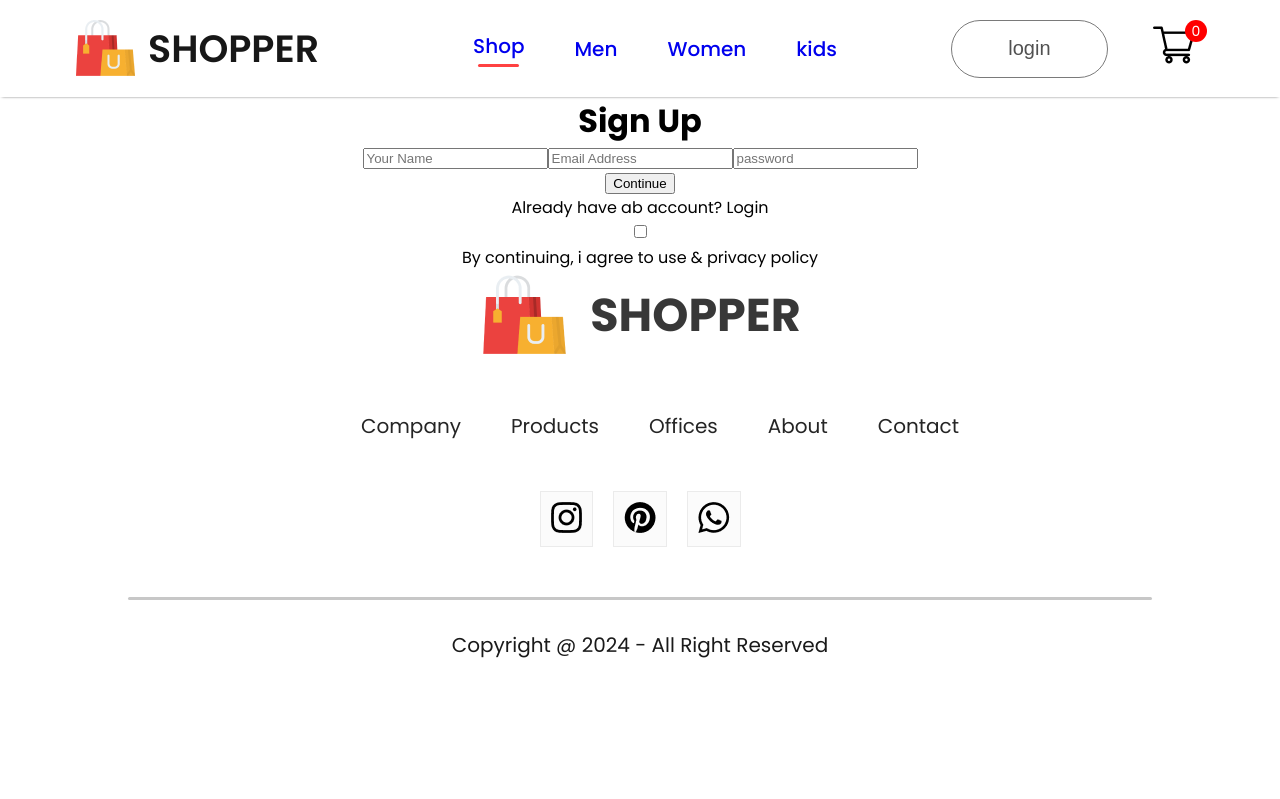
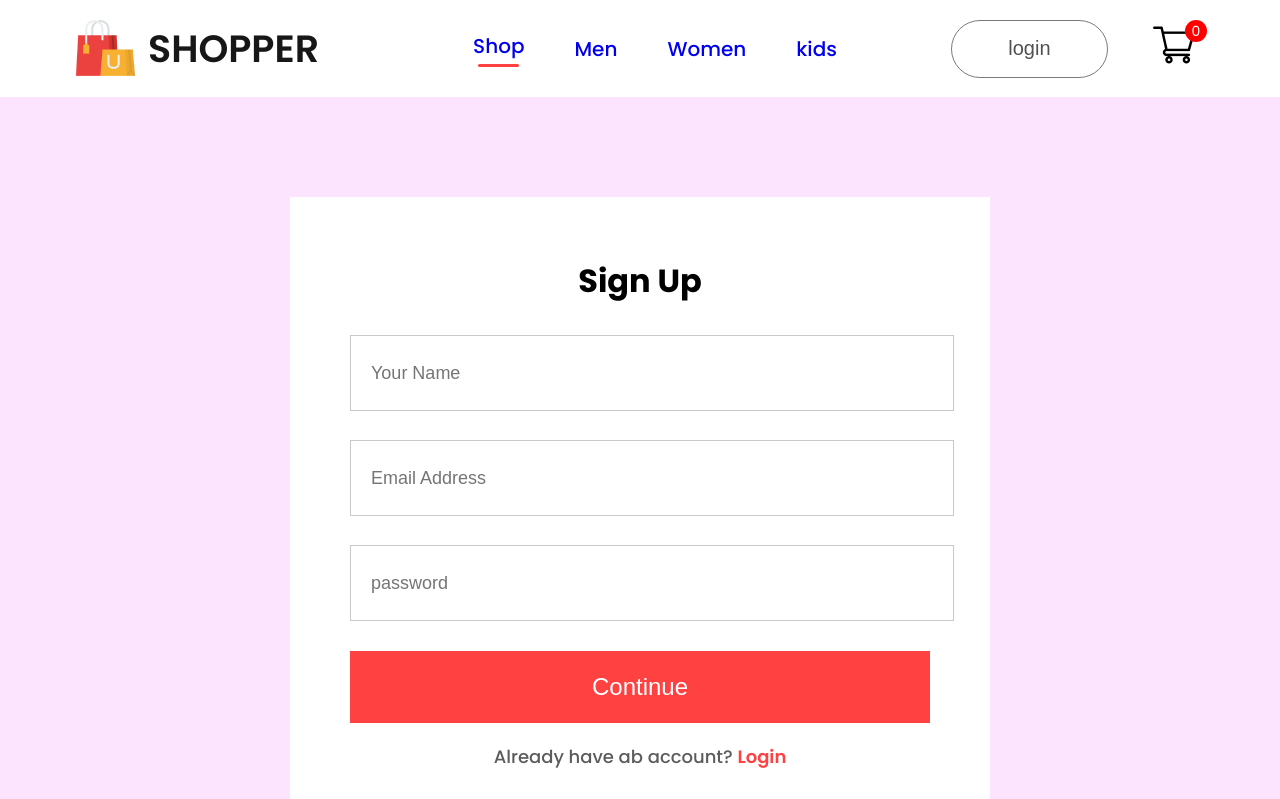
Before and after one commit to mdamir-012/E-Commerce-Web-Shop, a React (Create React App) app in the folder frontend/: page /login in a window 1280 px wide. Shown: the top 799 px of the page. Built offline with nearby package versions, Linux system fonts and the light colour scheme.

Commit message:
loginsignup added with css

```diff
--- a/frontend/src/App.js
+++ b/frontend/src/App.js
@@ -11,23 +11,33 @@ import men_banner from "./Assets/Frontend_Assets/banner_mens.png";
 import women_banner from "./Assets/Frontend_Assets/banner_women.png";
 import kid_banner from "./Assets/Frontend_Assets/banner_kids.png";
 
-
 function App() {
   return (
     <div className="App">
       <BrowserRouter>
         <Navbar />
         <Routes>
-            <Route path="/" element={<Shop/>}/>
-            <Route path="/mens" element={<ShopCategory banner={men_banner} category="men"/>}/>
-            <Route path="/womens" element={<ShopCategory banner={women_banner} category="women"/>}/>
-            <Route path="/kids" element={<ShopCategory banner={kid_banner} category="kid"/>}/>
-            <Route path="product" element={<Product/>}/>
-            <Route path=":productId" element={<Product/>}/>
-            <Route path="/cart" element={<Cart/>}/>
-            <Route path="/login" element={<LoginSignup/>}/>
+          <Route path="/" element={<Shop />} />
+          <Route
+            path="/mens"
+            element={<ShopCategory banner={men_banner} category="men" />}
+          />
+          <Route
+            path="/womens"
+            element={<ShopCategory banner={women_banner} category="women" />}
+          />
+          <Route
+            path="/kids"
+            element={<ShopCategory banner={kid_banner} category="kid" />}
+          />
+          <Route path="/product" element={<Product />}>
+            <Route path=":productId" element={<Product />} />
+          </Route>
+
+          <Route path="/cart" element={<Cart />} />
+          <Route path="/login" element={<LoginSignup />} />
         </Routes>
-        <Footer/>
+        <Footer />
       </BrowserRouter>
     </div>
   );
--- /dev/null
+++ b/frontend/src/Components/Breadcrum/Breadcrum.jsx
@@ -0,0 +1,16 @@
+import React from "react";
+import "./Breadcrum.css";
+import arrow_icon from "../../Assets/Frontend_Assets/breadcrum_arrow.png";
+
+const Breadcrum = (props) => {
+  const { product } = props;
+  return (
+    <div className="breadcrum">
+      HOME <img src={arrow_icon} alt="" /> SHOP <img src={arrow_icon} alt="" />{" "}
+      {product.category} <img src={arrow_icon} alt="" />
+      {product.name}
+    </div>
+  );
+};
+
+export default Breadcrum;
--- a/frontend/src/Components/Item/Item.jsx
+++ b/frontend/src/Components/Item/Item.jsx
@@ -1,10 +1,11 @@
 import React from "react";
 import "./Item.css";
+import { Link } from "react-router-dom";
 
 const Item = (props) => {
   return (
     <div className="item">
-      <img src={props.image} alt="" />
+      <Link to={`/product/${props.id}`}><img src={props.image} alt="" /></Link>
       <p>{props.name}</p>
       <div className="item_price">
         <div className="item_price_new">$ {props.new_price}</div>
--- /dev/null
+++ b/frontend/src/Pages/CSS/Loginsignup.css
@@ -0,0 +1,69 @@
+.loginsignup {
+  width: 100%;
+  height: 80vh;
+  background: #fce3fe;
+  padding-top: 100px;
+}
+
+.loginsignup_container {
+  width: 580px;
+  height: 600px;
+  background: white;
+  margin: auto;
+  padding: 40px 60px;
+}
+
+.loginsignup_container h1 {
+  margin: 20px 0px;
+}
+
+.loginsignup_fields {
+  display: flex;
+  flex-direction: column;
+  gap: 29px;
+  margin-top: 30px;
+}
+
+.loginsignup_fields input {
+  height: 72px;
+  width: 100%;
+  padding-left: 20px;
+  border: 1px solid #c9c9c9;
+  outline: none;
+  color: #5c5c5c;
+  font-size: 18px;
+}
+
+.loginsignup_container button {
+  width: 580px;
+  height: 72px;
+  color: white;
+  background: #ff4141;
+  margin-top: 30px;
+  border: none;
+  font-size: 24px;
+  font-weight: 500;
+  cursor: pointer;
+}
+
+.loginsignup_login {
+  margin-top: 20px;
+  color: #5c5c5c;
+  font-size: 18px;
+  font-weight: 500;
+}
+
+.loginsignup_login span {
+  color: #ff4141;
+  font-weight: 600;
+}
+
+.loginsignup_agree {
+  display: flex;
+  align-items: center;
+  margin-top: 25px;
+  gap: 20px;
+  color: #5c5c5c;
+  font-size: 18px;
+  font-weight: 500;
+}
--- a/frontend/src/Pages/LoginSignup.jsx
+++ b/frontend/src/Pages/LoginSignup.jsx
@@ -1,4 +1,5 @@
 import React from "react";
+import "./CSS/Loginsignup.css";
 
 const LoginSignup = () => {
   return (
--- a/frontend/src/Pages/Product.jsx
+++ b/frontend/src/Pages/Product.jsx
@@ -1,9 +1,16 @@
-import React from 'react'
+import React, { useContext } from 'react'
+import { ShopContext } from '../Context/ShopContext'
+import { useParams } from 'react-router-dom';
+import Breadcrum from '../Components/Breadcrum/Breadcrum';
 
 const Product = () => {
+  const {all_product} =useContext(ShopContext);
+  const {productId} =useParams();
+  const product= all_product.find((e)=>e.id===Number(productId))
+
   return (
     <div>
-
+      <Breadcrum product={product}/>
     </div>
   )
 }
```
Also changed, not shown: frontend/src/Components/Breadcrum/Breadcrum.css (added).
